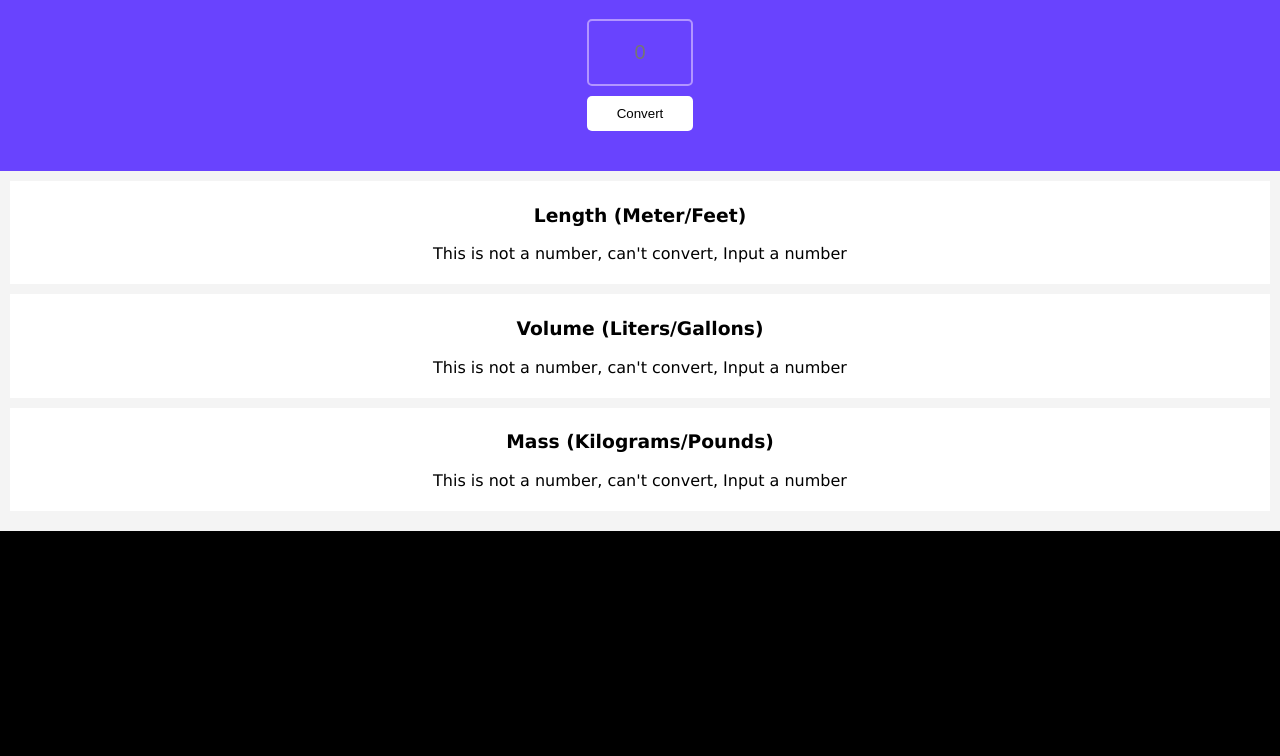
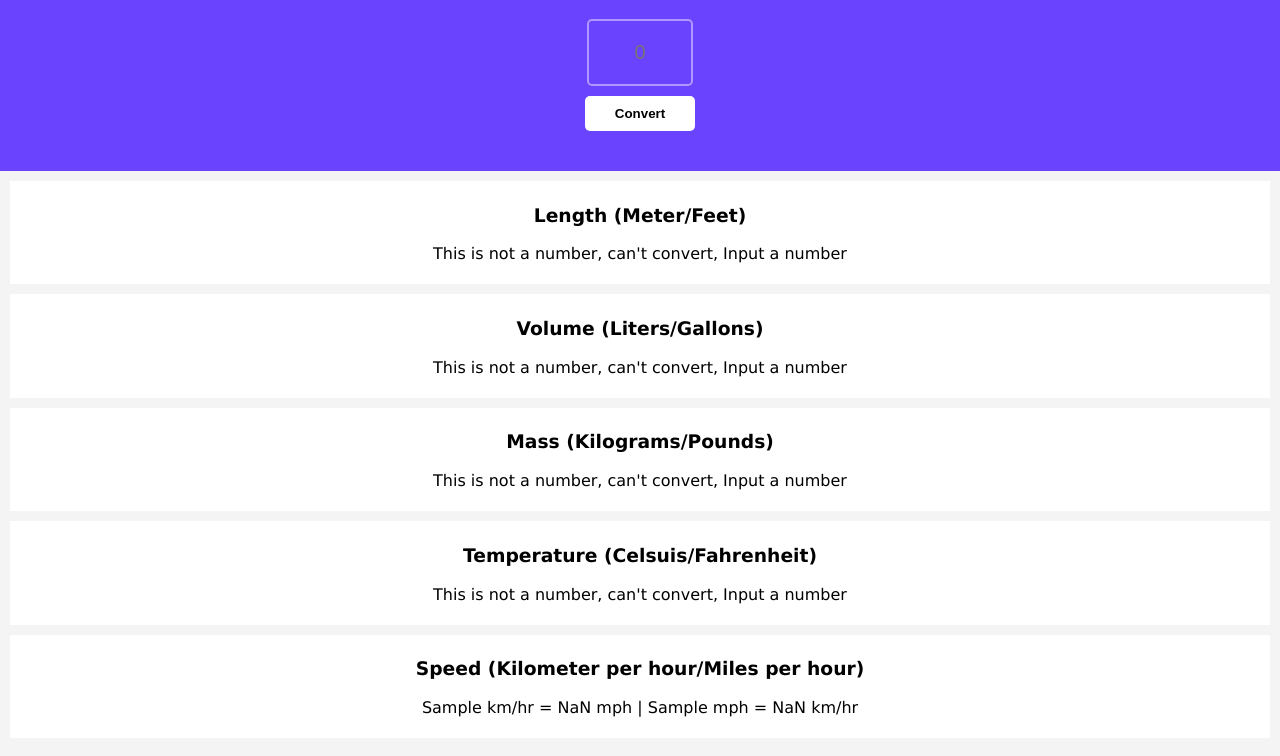
Before and after one commit to f8makinde/Unit-converter, a plain HTML site: page index.html in a window 1280 px wide. Both pictures are taken after typing "Sample" into the empty fields and a click on the button "Convert". Shown: the part 92-848 px from the top of the page. Before the commit the page ends 800 px from the top, so only its background shows below. Drawn offline with Linux system fonts and the light colour scheme.

Commit message:
work completed

```diff
--- a/index.html
+++ b/index.html
@@ -26,6 +26,14 @@
           <h3>Mass (Kilograms/Pounds)</h3>
           <p id="mass-el">0 meters = 0.000 feet | 0 feet = 0.000 meters</p>
         </div>
+        <div class="section">
+            <h3>Temperature (Celsuis/Fahrenheit)</h3>
+            <p id="temp-el">0 Celsuis = 0.000 fahrenheit | 0 fahrenheit = 0.000 celsuis</p>
+        </div>
+        <div class="section">
+            <h3>Speed (Kilometer per hour/Miles per hour)</h3>
+            <p id="speed-el">0 km/hr = 0.000 mph | 0 mph = 0.000 km/hr  </p>
+        </div>
     </div>
     <script src="index.js"></script>
 </body>
--- a/index.js
+++ b/index.js
@@ -2,12 +2,14 @@
 let lengthEl = document.getElementById("length")
 let volumeEl = document.getElementById("volume-el")
 let massEl = document.getElementById("mass-el")
+let temperatureEl = document.getElementById("temp-el")
+let speedEl = document.getElementById("speed-el")
 let first = null;
 let second = null
 let convertBtn = document.getElementById("convert-btn");
 convertBtn.addEventListener("click", function(){
     let inputEl = document.getElementById("input-el").value;
-    document.getElementById("input-el").value = ""
+    document.getElementById("input-el").value = "";
      first = inputEl * 3.281;
       second = inputEl / 3.281;
 
@@ -25,12 +27,23 @@ convertBtn.addEventListener("click", function(){
 
      massEl.innerText = `${inputEl} kilos = ${first.toFixed(3)} pounds | ${inputEl} pounds = ${second.toFixed(3)} kilos` ;
 
+     first =  (9/5 * inputEl) + 32;
+     second =  (inputEl - 32) * (5/9);
+
+     temperatureEl.innerText = `${inputEl} Celsuis = ${first.toFixed(3)} fahrenheit | ${inputEl} fahrenheit = ${second.toFixed(3)} celsuis`;
+
+     first = inputEl / 1.609;
+     second = inputEl * 1.609;
+
+     speedEl.innerText = `${inputEl} km/hr = ${first.toFixed(3)} mph | ${inputEl} mph = ${second.toFixed(3)} km/hr`
+
      if(isNaN(inputEl)){
         let inputEl = document.getElementById("input-el").value;
         inputEl = "";
         lengthEl.innerText = `This is not a number, can't convert, Input a number`;
         volumeEl.innerText = `This is not a number, can't convert, Input a number`;
         massEl.innerText = `This is not a number, can't convert, Input a number` ;
+        temperatureEl.innerText = `This is not a number, can't convert, Input a number`;
     }
 
 })
--- a/styles.css
+++ b/styles.css
@@ -1,7 +1,6 @@
 body {
   margin: 0;
   text-align: center;
-  background: black;
   font-family:Verdana, Geneva, Tahoma, sans-serif;
 }
 
@@ -35,8 +34,13 @@ button{
   background: white;
   display: flex;
   margin: 10px auto;
+  font-weight: bold;
+  cursor: pointer;
 }
-
+button:active{
+  background: gray;
+  border: 2px solid white;
+}
 .section {
   background: white;
   padding: 5px;
```
